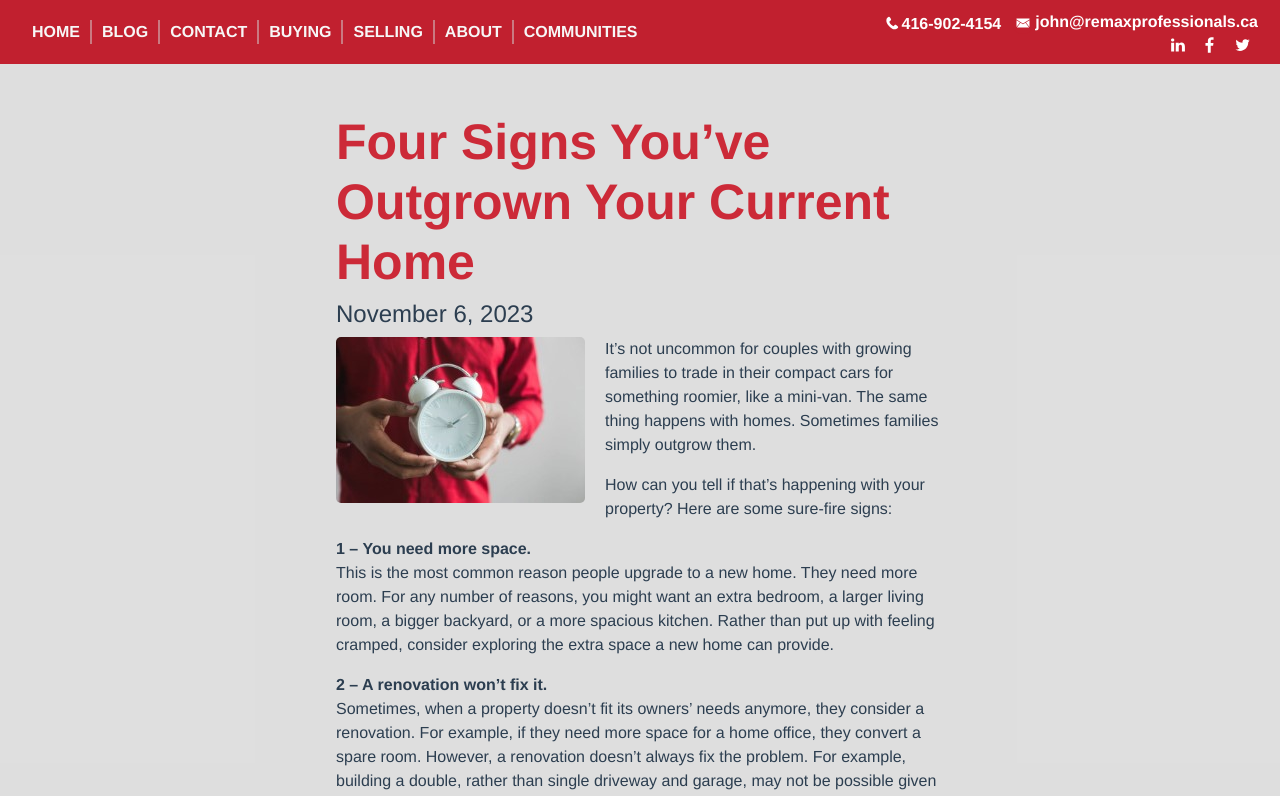
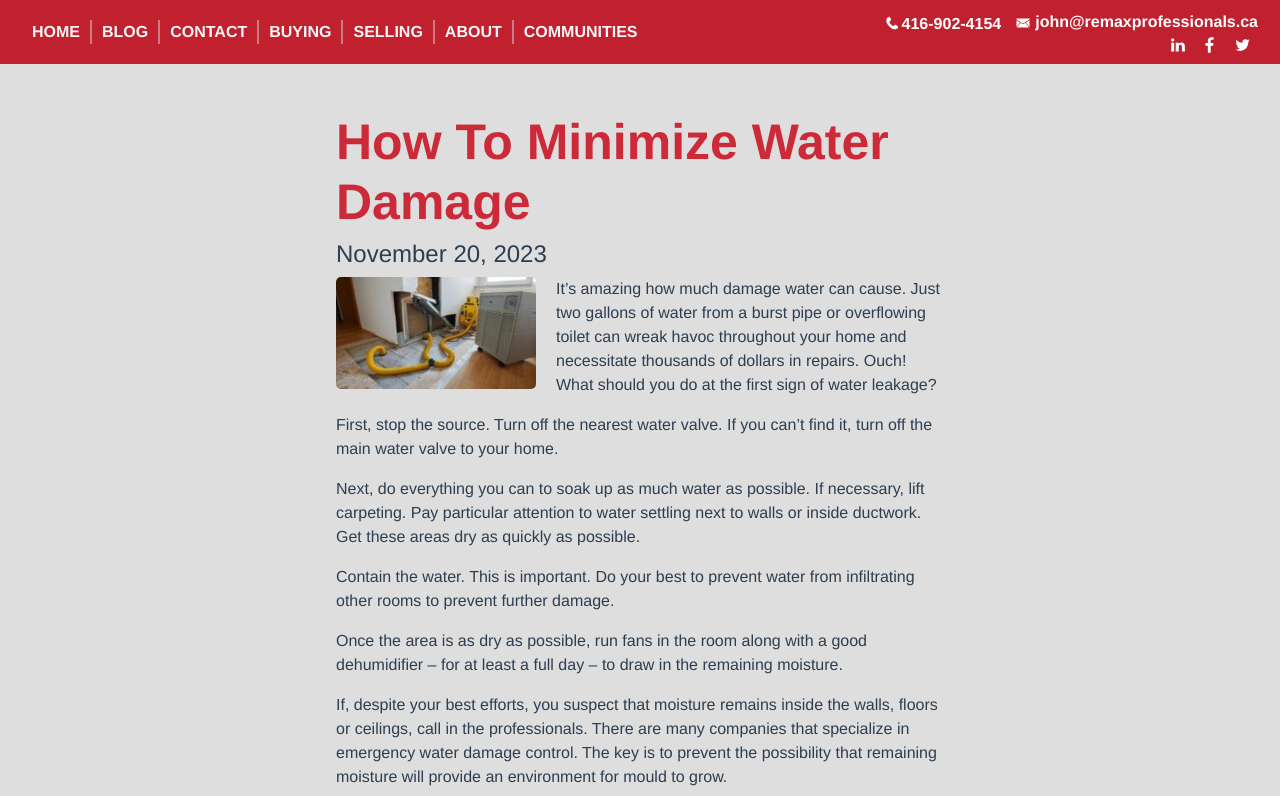
Before and after one commit to Sanparty/jmanucdoc-vue, a Vue app: page /blogposts/1 in a window 1280 px wide. Shown: the top 796 px of the page. Built offline with nearby package versions, Linux system fonts and the light colour scheme.

Commit message:
added blog 38

```diff
--- a/src/js/components/data/blogposts.ts
+++ b/src/js/components/data/blogposts.ts
@@ -689,7 +689,24 @@ const blogpost37: Blogpost = {
     image: "blog37small.jpg",
     imageAlt: "Person Holding Clock"
 }
-const blogpostArray = [blogpost1, blogpost2, blogpost3, blogpost4, blogpost5, blogpost6, blogpost7, blogpost8, blogpost9, blogpost10, blogpost11, blogpost12, blogpost13, blogpost14, blogpost15, blogpost16, blogpost17, blogpost18, blogpost19, blogpost20, blogpost21, blogpost22, blogpost23, blogpost24, blogpost25, blogpost26, blogpost27, blogpost28, blogpost29, blogpost30, blogpost31, blogpost32, blogpost33, blogpost34, blogpost35, blogpost36, blogpost37];
+const blogpost38: Blogpost = {
+    id: "blog38",
+    blogName: "How To Minimize Water Damage",
+    author: "John Manucdoc",
+    date: "November 20, 2023",
+    paragraph1: "It’s amazing how much damage water can cause. Just two gallons of water from a burst pipe or overflowing toilet can wreak havoc throughout your home and necessitate thousands of dollars in repairs. Ouch! What should you do at the first sign of water leakage?",
+    content: `<p>It’s amazing how much damage water can cause. Just two gallons of water from a burst pipe or overflowing toilet can wreak havoc throughout your home and necessitate thousands of dollars in repairs. Ouch!<br />What should you do at the first sign of water leakage?</p>
+    <p>First, stop the source. Turn off the nearest water valve. If you can’t find it, turn off the main water valve to your home.</p>
+    <p>Next, do everything you can to soak up as much water as possible. If necessary, lift carpeting. Pay particular attention to water settling next to walls or inside ductwork. Get these areas dry as quickly as possible.</p>
+    <p>Contain the water. This is important. Do your best to prevent water from infiltrating other rooms to prevent further damage.</p>
+    <p>Once the area is as dry as possible, run fans in the room along with a good dehumidifier &#8211; for at least a full day &#8211; to draw in the remaining moisture.</p>
+    <p>If, despite your best efforts, you suspect that moisture remains inside the walls, floors or ceilings, call in the professionals. There are many companies that specialize in emergency water damage control. The key is to prevent the possibility that remaining moisture will provide an environment for mould to grow.</p>
+    <p>Also, consider contacting your insurance company. They’re as motivated as you are to reduce the damage.</p>`,
+    link: "blogpost38.html",
+    image: "blog38.jpg",
+    imageAlt: "Water Damage Cleanup"
+}
+const blogpostArray = [blogpost1, blogpost2, blogpost3, blogpost4, blogpost5, blogpost6, blogpost7, blogpost8, blogpost9, blogpost10, blogpost11, blogpost12, blogpost13, blogpost14, blogpost15, blogpost16, blogpost17, blogpost18, blogpost19, blogpost20, blogpost21, blogpost22, blogpost23, blogpost24, blogpost25, blogpost26, blogpost27, blogpost28, blogpost29, blogpost30, blogpost31, blogpost32, blogpost33, blogpost34, blogpost35, blogpost36, blogpost37, blogpost38];
 
 export default blogpostArray
 
```
Also changed, not shown: src/assets/images/blog/blog38.jpg (added).
